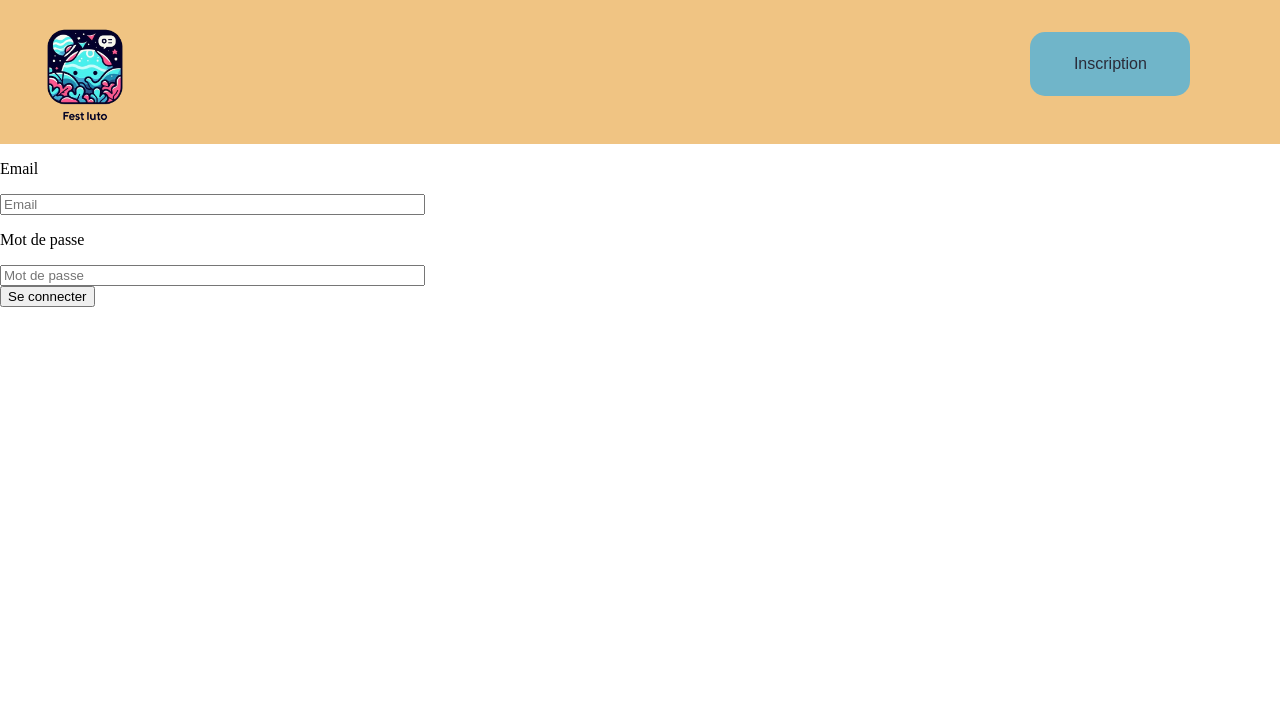
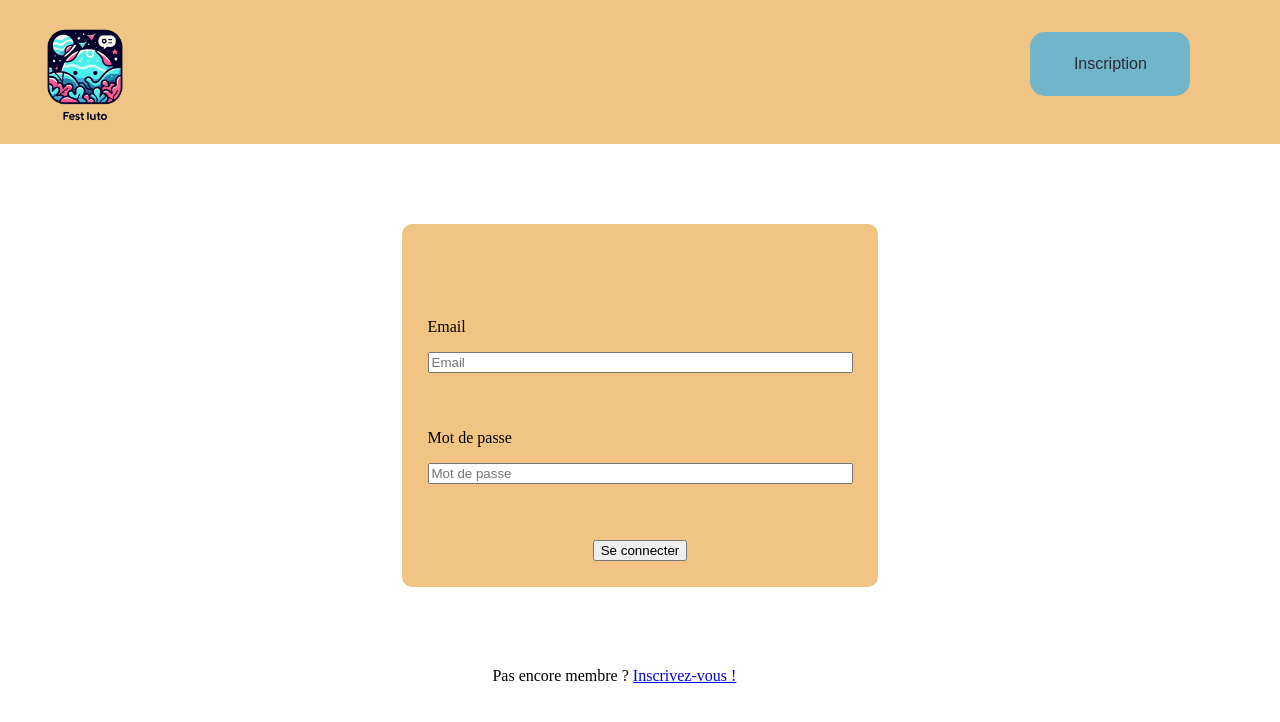
Before and after one commit to RomainMechain/SAE_BD, a Flask app: page /login in a window 1280 px wide. Shown: the top 722 px of the page. Run offline with Flask 3, Linux system fonts and the light colour scheme; data that the repository does not hold is empty.

Commit message:
feature : page de connexion css

```diff
--- a/app/static/CSS/login.css
+++ b/app/static/CSS/login.css
@@ -1,3 +1,25 @@
 body{
     margin:0;
 }
+
+main, #se_connecter, #options_connexion{
+    display: flex;
+    justify-content: center;
+}
+
+.form{
+    padding: 2vw;
+    margin-top: 10vh;
+    padding-top: 3vw;
+    background-color: rgb(240, 196, 131);
+    border-radius: 10px;
+}
+
+form > div{
+    margin-top: 7vh;
+}
+
+#options_connexion{
+    margin-top: 8vh;
+    margin-left: 6vw;
+}
--- a/app/templates/login.html
+++ b/app/templates/login.html
@@ -9,6 +9,8 @@
 <body>
     {% include 'components/header_login.html' %}
     <main>
+        <div class="container">
+            <div class="form">
                 <form action="" method="post">
                     {{ form.hidden_tag() }}
                     <div>
@@ -19,9 +21,14 @@
                         <p>Mot de passe</p>
                         {{ form.mdp(size=50) }}
                     </div>
-            <div>
+                    <div id="se_connecter">
                         {{ form.submit }}
                     </div>
                 </form>
+            </div>
+            <div id="options_connexion">
+                <p>Pas encore membre ?  <a href="{{ url_for('register')}}">Inscrivez-vous !</a></p>
+            </div>
+        </div>
     </main>
 </html>
```
Also changed, not shown: app/static/CSS/register.css (+29 -0 lines). Lines whose indentation alone changed are shown as unchanged.
